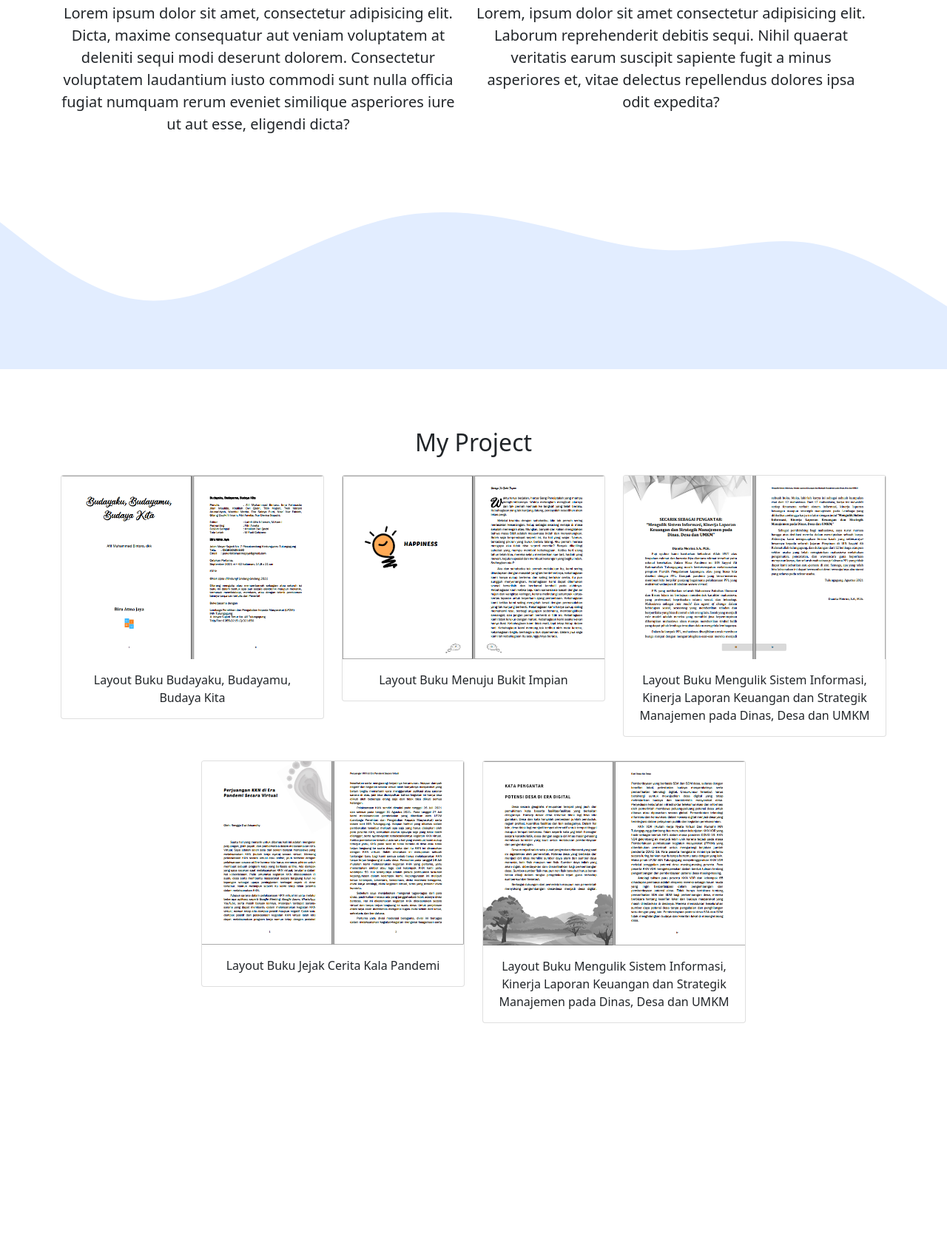
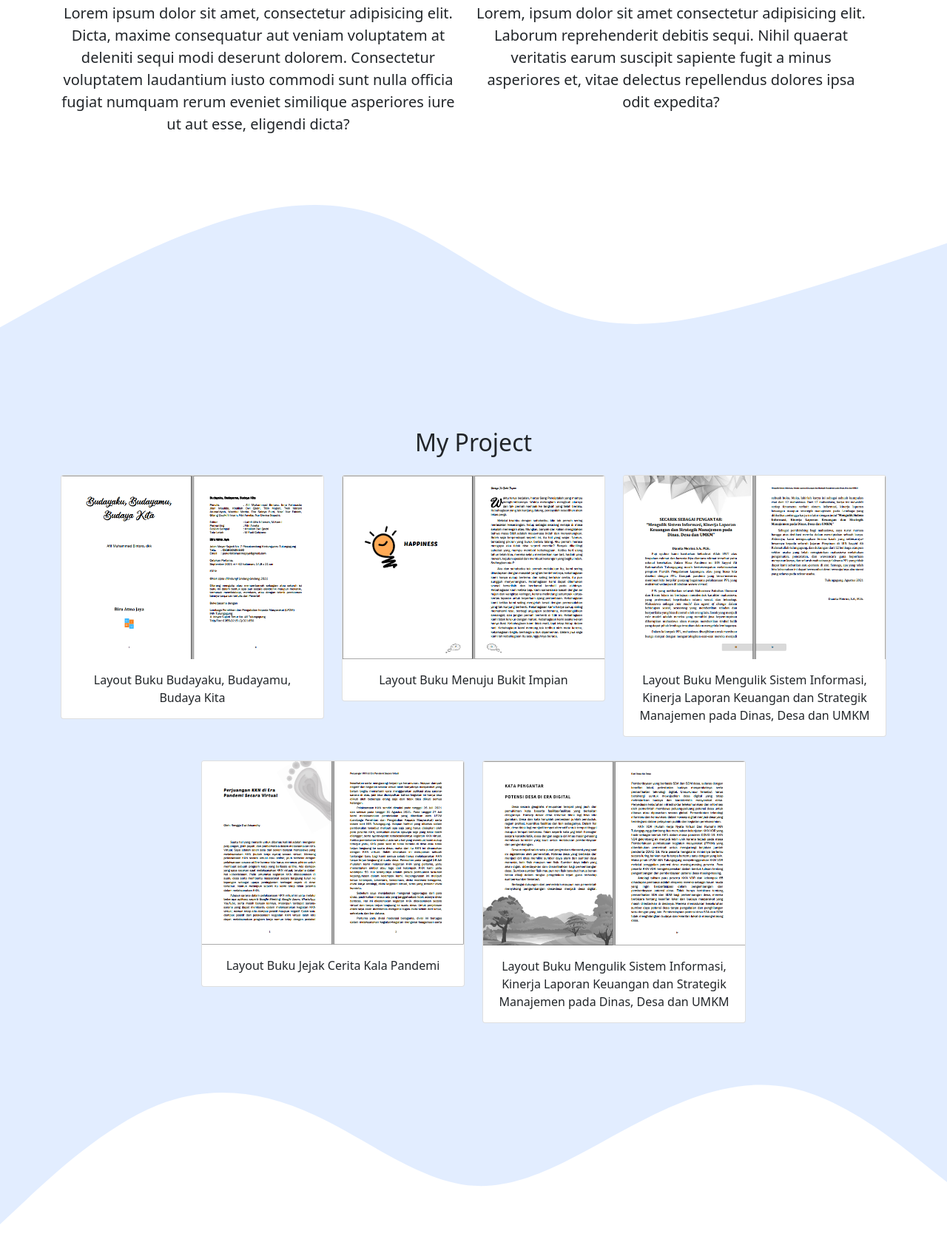
Before and after one commit to mrudicahyono/portofolio-mrudic, a plain HTML site: page index.html in a window 1280 px wide. Shown: the part 873-2560 px from the top of the page at 74% size. Drawn offline with nearby package versions, Linux system fonts and the light colour scheme.

Commit message:
first commit

```diff
--- a/index.html
+++ b/index.html
@@ -8,7 +8,7 @@
     <!-- Bootstrap CSS -->
     <link href="https://cdn.jsdelivr.net/npm/bootstrap@5.0.2/dist/css/bootstrap.min.css" rel="stylesheet" integrity="sha384-EVSTQN3/azprG1Anm3QDgpJLIm9Nao0Yz1ztcQTwFspd3yD65VohhpuuCOmLASjC" crossorigin="anonymous" />
     <!-- Bootstrap Icon -->
-      <link rel="stylesheet" href="https://cdn.jsdelivr.net/npm/bootstrap-icons@1.5.0/font/bootstrap-icons.css">
+    <link rel="stylesheet" href="https://cdn.jsdelivr.net/npm/bootstrap-icons@1.5.0/font/bootstrap-icons.css" />
     <!-- Style CSS -->
     <link rel="stylesheet" href="style.css" />
     <!-- Akhir Style CSS -->
@@ -44,9 +44,9 @@
 
     <!-- Jumbotron -->
     <section class="jumbotron text-center">
-      <img src="/RUDI 3x4_.jpg" alt="mrudic" width="200" class="rounded-circle img-thumbnail" />
+      <img src="RUDI 3x4_.jpg" alt="mrudic" width="200" class="rounded-circle img-thumbnail" />
       <h1 class="display-4">Muchamad Rudi Cahyono</h1>
-      <p class="lead">Islamic Communication & Broadcasting | UIN Sayyid Ali Rahmatullah</p>
+      <p class="lead text-center">Islamic Communication & Broadcasting | UIN Sayyid Ali Rahmatullah</p>
       <svg xmlns="http://www.w3.org/2000/svg" viewBox="0 0 1440 320">
         <path
           fill="#ffffff"
@@ -86,8 +86,9 @@
         <path
           fill="#e2edff"
           fill-opacity="1"
-          d="M0,96L34.3,122.7C68.6,149,137,203,206,213.3C274.3,224,343,192,411,160C480,128,549,96,617,85.3C685.7,75,754,85,823,101.3C891.4,117,960,139,1029,138.7C1097.1,139,1166,117,1234,128C1302.9,139,1371,181,1406,202.7L1440,224L1440,320L1405.7,320C1371.4,320,1303,320,1234,320C1165.7,320,1097,320,1029,320C960,320,891,320,823,320C754.3,320,686,320,617,320C548.6,320,480,320,411,320C342.9,320,274,320,206,320C137.1,320,69,320,34,320L0,320Z"
+          d="M0,256L48,229.3C96,203,192,149,288,112C384,75,480,53,576,85.3C672,117,768,203,864,234.7C960,267,1056,245,1152,218.7C1248,192,1344,160,1392,144L1440,128L1440,320L1392,320C1344,320,1248,320,1152,320C1056,320,960,320,864,320C768,320,672,320,576,320C480,320,384,320,288,320C192,320,96,320,48,320L0,320Z"
         ></path>
+      </svg>
     </section>
     <!-- Akhir About -->
 
@@ -102,7 +103,7 @@
         <div class="row text-center justify-content-center">
           <div class="col-md-4 mb-3 mt-3">
             <div class="card">
-              <img src="/projects/LY1.png" class="card-img-top" alt="Project Layout 1">
+              <img src="projects/LY1.png" class="card-img-top" alt="Project Layout 1" />
               <div class="card-body">
                 <p class="card-text">Layout Buku Budayaku, Budayamu, Budaya Kita</p>
               </div>
@@ -110,7 +111,7 @@
           </div>
           <div class="col-md-4 mb-3 mt-3">
             <div class="card">
-              <img src="/projects/LY2.png" class="card-img-top" alt="Project Layout 2">
+              <img src="projects/LY2.png" class="card-img-top" alt="Project Layout 2" />
               <div class="card-body">
                 <p class="card-text">Layout Buku Menuju Bukit Impian</p>
               </div>
@@ -118,7 +119,7 @@
           </div>
           <div class="col-md-4 mb-3 mt-3">
             <div class="card">
-              <img src="/projects/LY3.png" class="card-img-top" alt="Project Layout 3">
+              <img src="projects/LY3.png" class="card-img-top" alt="Project Layout 3" />
               <div class="card-body">
                 <p class="card-text">Layout Buku Mengulik Sistem Informasi, Kinerja Laporan Keuangan dan Strategik Manajemen pada Dinas, Desa dan UMKM</p>
               </div>
@@ -126,7 +127,7 @@
           </div>
           <div class="col-md-4 mb-3 mt-3">
             <div class="card">
-              <img src="/projects/LY4.png" class="card-img-top" alt="Project Layout 4">
+              <img src="projects/LY4.png" class="card-img-top" alt="Project Layout 4" />
               <div class="card-body">
                 <p class="card-text">Layout Buku Jejak Cerita Kala Pandemi</p>
               </div>
@@ -134,7 +135,7 @@
           </div>
           <div class="col-md-4 mb-3 mt-3">
             <div class="card">
-              <img src="/projects/LY5.png" class="card-img-top" alt="Project Layout 5">
+              <img src="projects/LY5.png" class="card-img-top" alt="Project Layout 5" />
               <div class="card-body">
                 <p class="card-text">Layout Buku Mengulik Sistem Informasi, Kinerja Laporan Keuangan dan Strategik Manajemen pada Dinas, Desa dan UMKM</p>
               </div>
@@ -142,7 +143,12 @@
           </div>
         </div>
       </div>
-      <svg xmlns="http://www.w3.org/2000/svg" viewBox="0 0 1440 320"><path fill="#ffffff" fill-opacity="1" d="M0,160L48,138.7C96,117,192,75,288,101.3C384,128,480,224,576,224C672,224,768,128,864,90.7C960,53,1056,75,1152,106.7C1248,139,1344,181,1392,202.7L1440,224L1440,320L1392,320C1344,320,1248,320,1152,320C1056,320,960,320,864,320C768,320,672,320,576,320C480,320,384,320,288,320C192,320,96,320,48,320L0,320Z"></path>
+      <svg xmlns="http://www.w3.org/2000/svg" viewBox="0 0 1440 320">
+        <path
+          fill="#ffff"
+          fill-opacity="1"
+          d="M0,288L40,250.7C80,213,160,139,240,106.7C320,75,400,85,480,122.7C560,160,640,224,720,229.3C800,235,880,181,960,138.7C1040,96,1120,64,1200,80C1280,96,1360,160,1400,192L1440,224L1440,320L1400,320C1360,320,1280,320,1200,320C1120,320,1040,320,960,320C880,320,800,320,720,320C640,320,560,320,480,320C400,320,320,320,240,320C160,320,80,320,40,320L0,320Z"
+        ></path>
       </svg>
     </section>
     <!-- Akhir Project -->
@@ -150,7 +156,7 @@
     <!-- Contact -->
     <section id="Contact">
       <div class="container">
-        <div class="row text-center mb-3 ">
+        <div class="row text-center mb-3">
           <div class="col">
             <h2>Contact Me</h2>
           </div>
@@ -160,11 +166,11 @@
             <form>
               <div class="mb-3">
                 <label for="nama" class="form-label"> Nama </label>
-                <input type="text" class="form-control" id="Nama">
+                <input type="text" class="form-control" id="Nama" />
               </div>
               <div class="mb-3">
                 <label for="email" class="form-label"> Email </label>
-                <input type="email" class="form-control" id="email">
+                <input type="email" class="form-control" id="email" />
               </div>
               <div class="mb-3">
                 <label for="Pesan" class="form-label">Pesan</label>
@@ -176,7 +182,13 @@
         </div>
       </div>
     </section>
-    <svg xmlns="http://www.w3.org/2000/svg" viewBox="0 0 1440 320"><path fill="#0d6efd" fill-opacity="1" d="M0,96L48,122.7C96,149,192,203,288,186.7C384,171,480,85,576,80C672,75,768,149,864,160C960,171,1056,117,1152,106.7C1248,96,1344,128,1392,144L1440,160L1440,320L1392,320C1344,320,1248,320,1152,320C1056,320,960,320,864,320C768,320,672,320,576,320C480,320,384,320,288,320C192,320,96,320,48,320L0,320Z"></path></svg>
+    <svg xmlns="http://www.w3.org/2000/svg" viewBox="0 0 1440 320">
+      <path
+        fill="#0d6efd"
+        fill-opacity="1"
+        d="M0,96L48,122.7C96,149,192,203,288,186.7C384,171,480,85,576,80C672,75,768,149,864,160C960,171,1056,117,1152,106.7C1248,96,1344,128,1392,144L1440,160L1440,320L1392,320C1344,320,1248,320,1152,320C1056,320,960,320,864,320C768,320,672,320,576,320C480,320,384,320,288,320C192,320,96,320,48,320L0,320Z"
+      ></path>
+    </svg>
     <!-- Akhir Contact -->
 
     <!-- Footer -->
--- a/style.css
+++ b/style.css
@@ -2,10 +2,12 @@
   padding-top: 6rem;
   background-color: #e2edff;
 }
-#projects {
+#about {
   background-color: #e2edff;
 }
-
 section {
   padding-top: 5rem;
 }
+#Projects {
+  background-color: #e2edff;
+}
```
